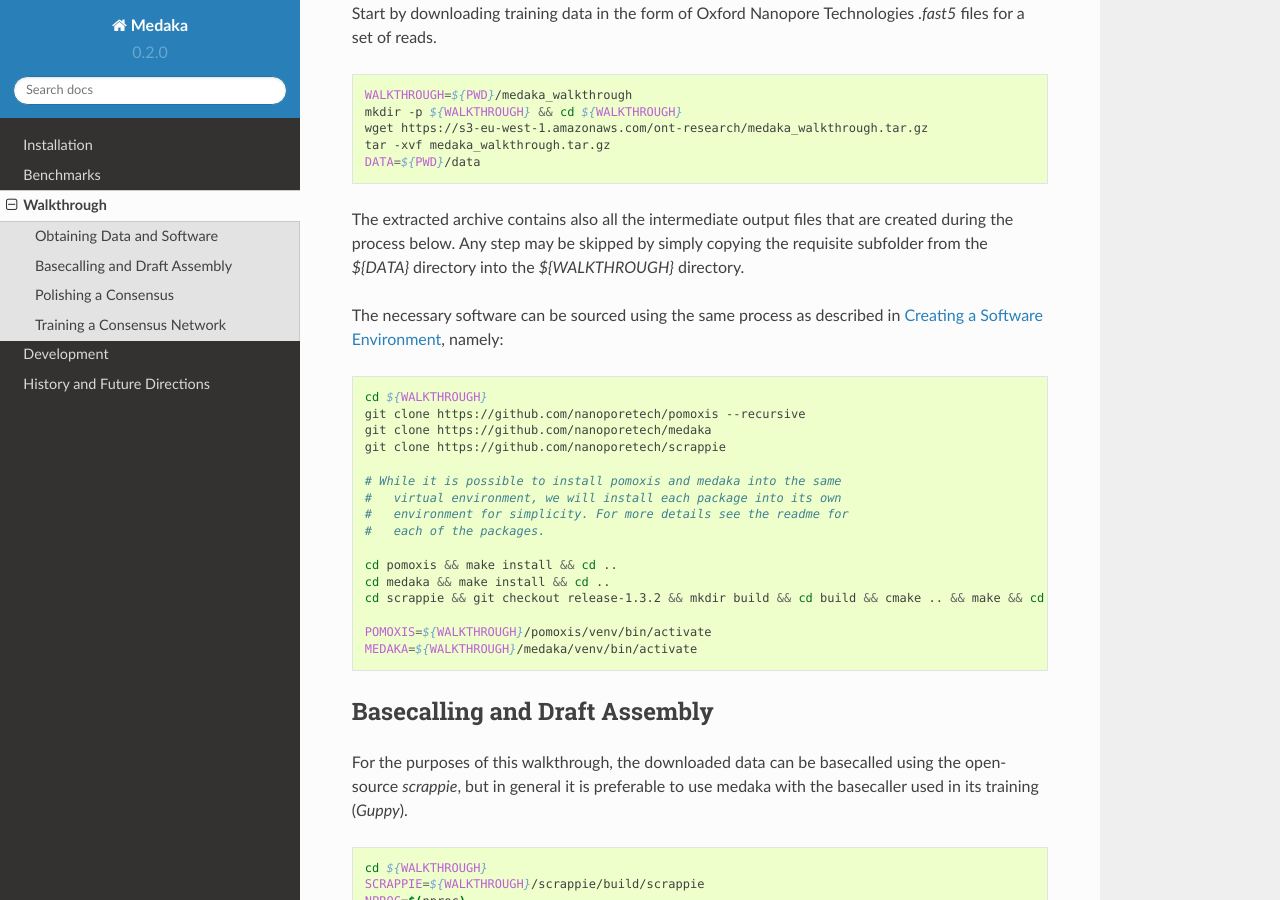
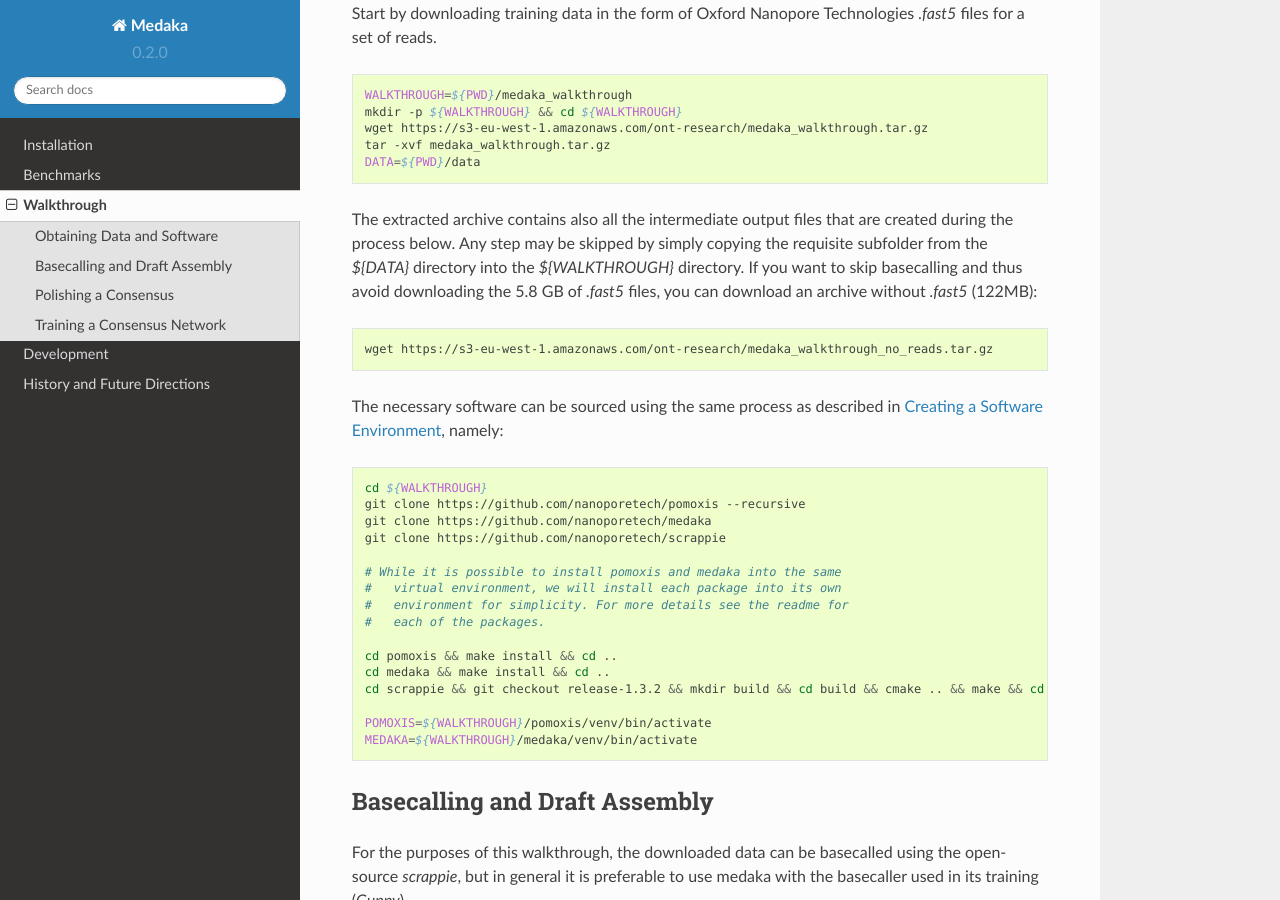
Before and after one commit to nanoporetech/medaka, a Sphinx documentation site: the page built from docs/walkthrough.rst, in a window 1280 px wide and 900 px high, scrolled down 555 px. Built offline with Sphinx 7.4.7 and the Read the Docs theme 2.0.0, drawn with Linux system fonts in a browser that asks for light colours; pages that are not in the unit, such as notebooks, are missing from menus.

Commit message:
add option to download smaller file

```diff
--- a/docs/walkthrough.rst
+++ b/docs/walkthrough.rst
@@ -36,7 +36,12 @@ Technologies `.fast5` files for a set of reads.
 The extracted archive contains also all the intermediate output files that
 are created during the process below. Any step may be skipped by simply copying
 the requisite subfolder from the `${DATA}` directory into the `${WALKTHROUGH}`
-directory.
+directory. If you want to skip basecalling and thus avoid downloading the 5.8
+GB of `.fast5` files, you can download an archive without `.fast5` (122MB):
+
+.. code-block:: bash
+
+    wget https://s3-eu-west-1.amazonaws.com/ont-research/medaka_walkthrough_no_reads.tar.gz
 
 The necessary software can be sourced using the same process as described in
 :ref:`creating_software_env`, namely:
```
